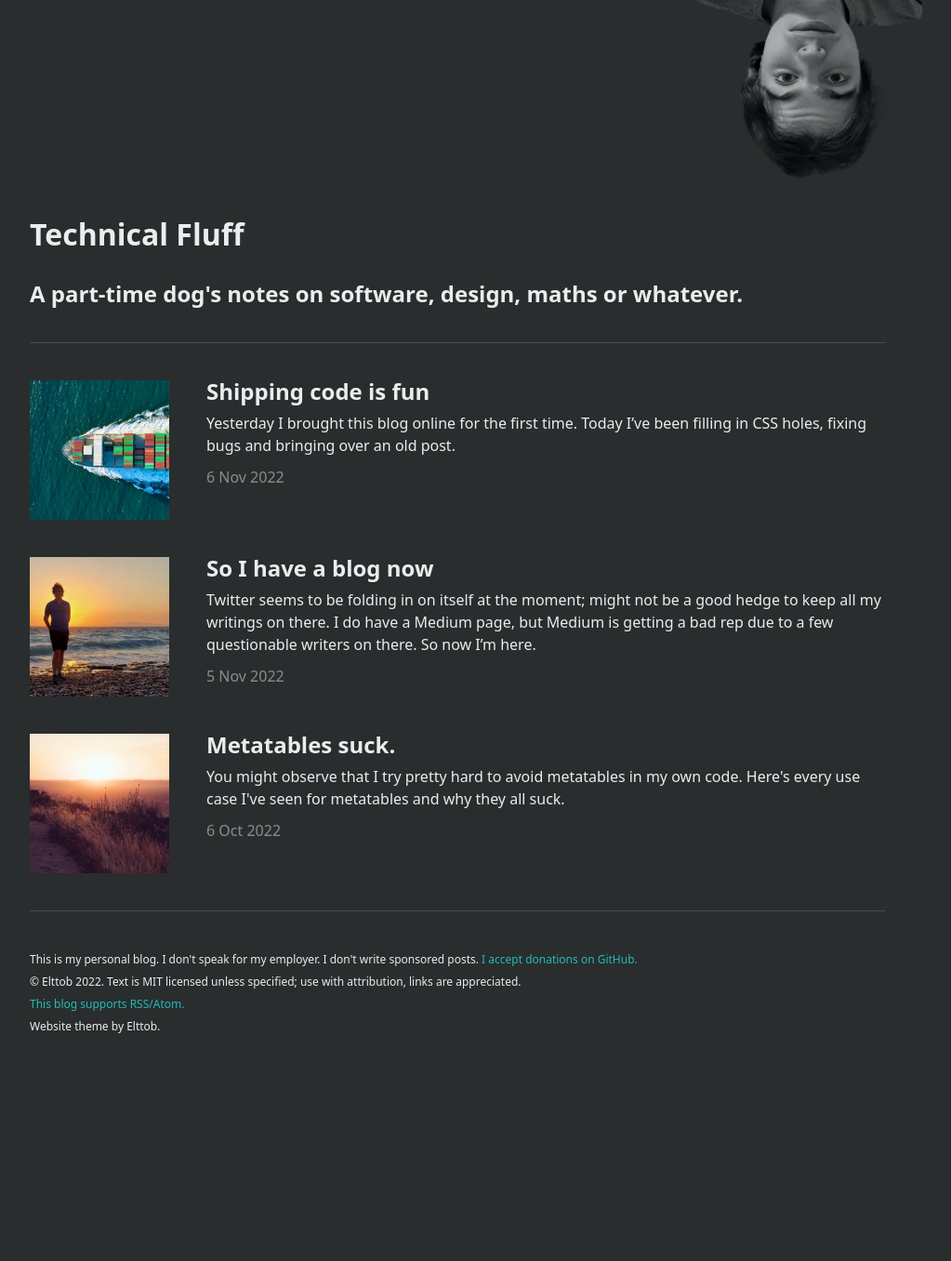
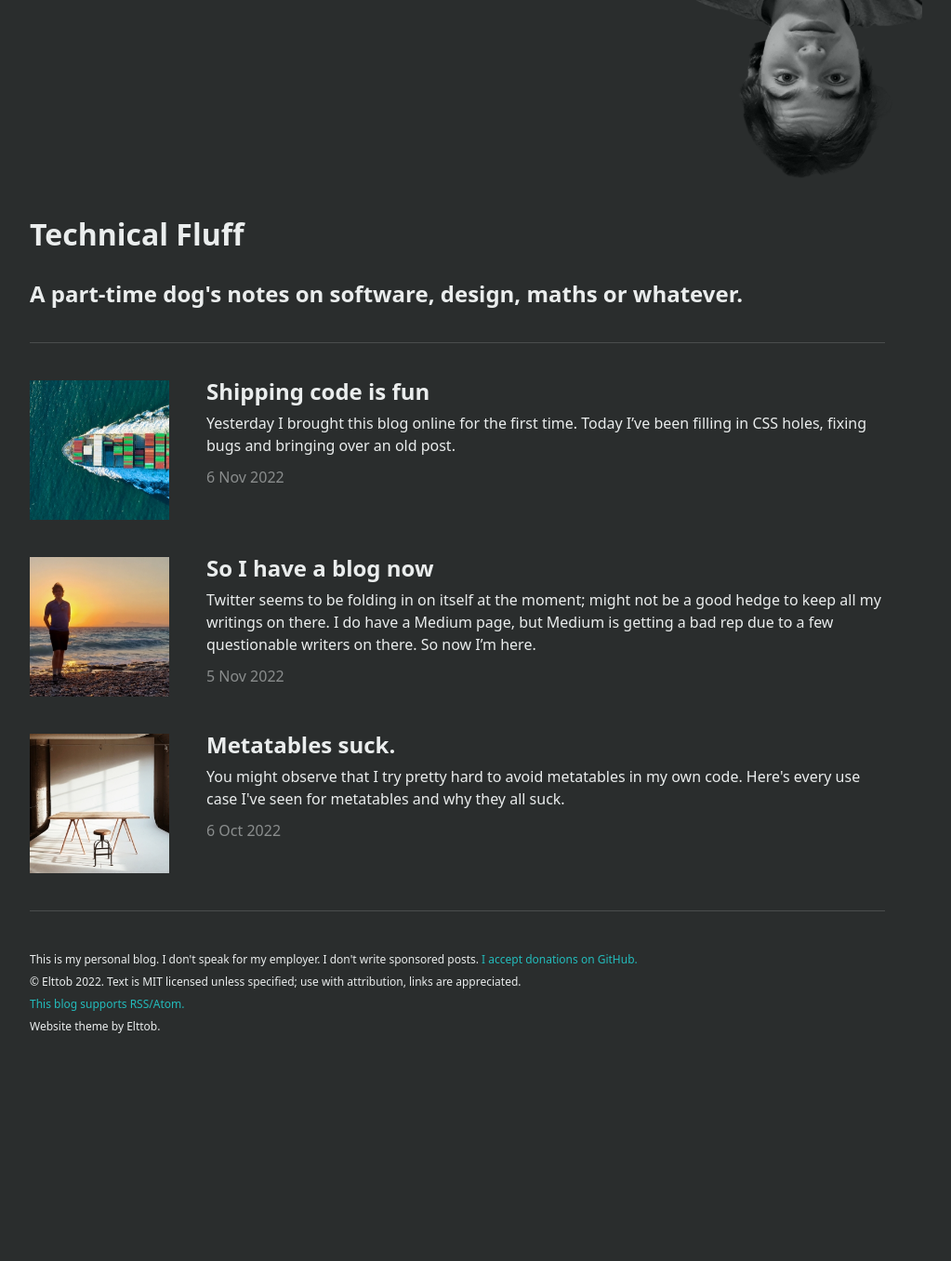
Before and after one commit to dphfox/technical-fluff, a Jekyll site: the page built from index.markdown, in a window 1280 px wide. Shown: the whole page at 93% size, without its empty margins (148-1171 px from the left). Built offline with Jekyll 4.4.1, drawn with Linux system fonts in a browser that asks for light colours; some web fonts are replaced.

Commit message:
Metatables suck: Thumbnail

```diff
--- a/_posts/2022-10-06-metatables-suck.markdown
+++ b/_posts/2022-10-06-metatables-suck.markdown
@@ -1,6 +1,7 @@
 ---
 layout: post
 title:  "Metatables suck."
+thumbnail: "/assets/posts/metatables-suck/thumb.jpg"
 excerpt: "You might observe that I try pretty hard to avoid metatables in my own code. Here's every use case I've seen for metatables and why they all suck."
 ---
 
```
Also changed, not shown: assets/posts/metatables-suck/thumb.jpg (added).
